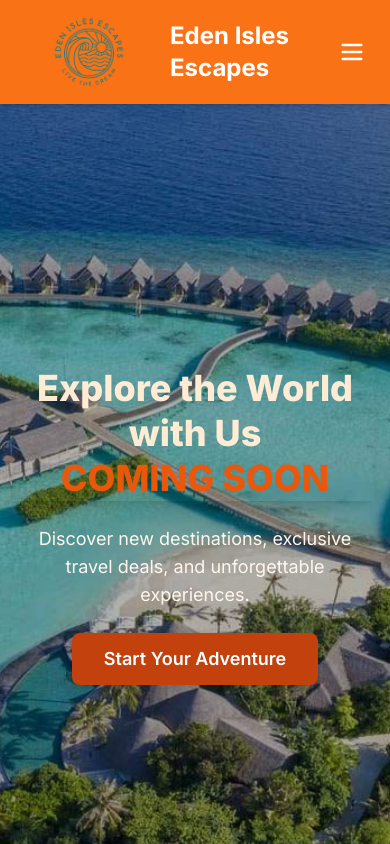
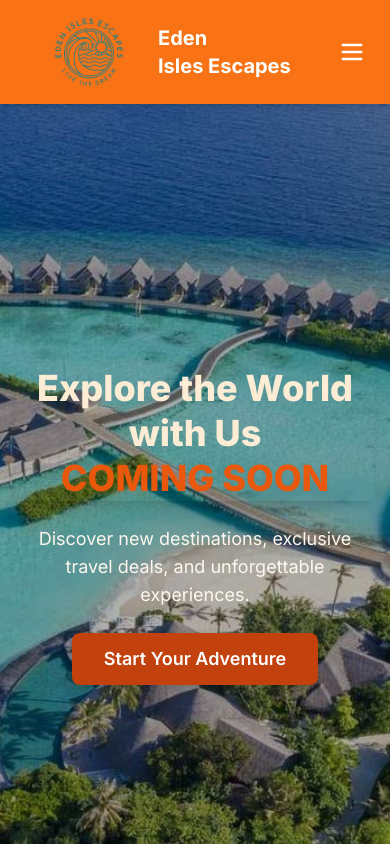
Before and after one commit to Zobex/dhuraya-po, a Next.js app: page / in a window 390 px wide. Shown: the top 844 px of the page. Built offline with nearby package versions, Linux system fonts and the light colour scheme.

Commit message:
fix:nav bugs

```diff
--- a/src/components/Navbar.tsx
+++ b/src/components/Navbar.tsx
@@ -12,7 +12,7 @@ export default function Navbar() {
     <nav className="sticky top-0 z-50 bg-orange-500 shadow-md">
       <div className="container flex items-center justify-between px-6 py-0 mx-auto text-white">
         {/* Logo and Brand */}
-        <Link href="/" className="flex items-center gap-4">
+        <Link href="/" className="flex items-center gap-1">
           <Image
             src="/assets/logo.png"
             alt="Eden Isles Escape logo"
@@ -20,9 +20,19 @@ export default function Navbar() {
             height={130}
             className="rounded-full"
           />
-          <span className="text-2xl font-bold md:text-3xl">
-            Eden Isles Escapes
-          </span>
+
+          {/* Desktop / Large screen view */}
+          <div className="flex-col hidden sm:flex">
+            <span className="text-2xl font-bold md:text-3xl">
+              Eden Isles Escapes
+            </span>
+          </div>
+
+          {/* Mobile view */}
+          <div className="flex flex-col sm:hidden">
+            <span className="text-xl font-bold">Eden</span>
+            <span className="text-xl font-bold">Isles Escapes</span>
+          </div>
         </Link>
 
         {/* Hamburger Icon (Mobile) */}
```
